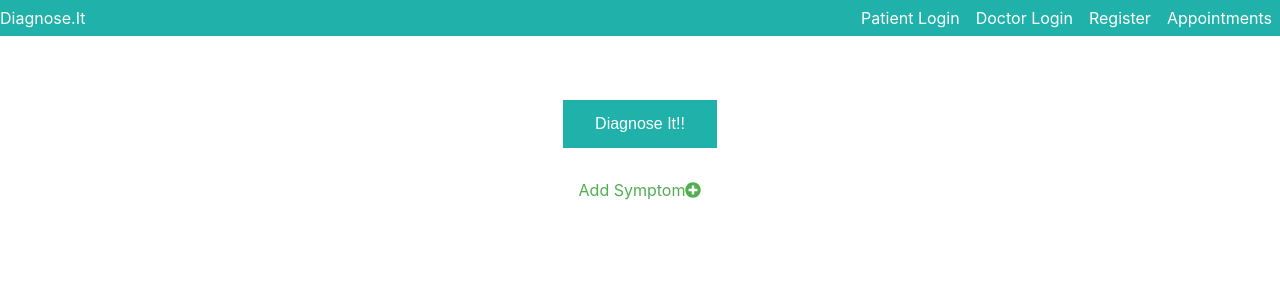
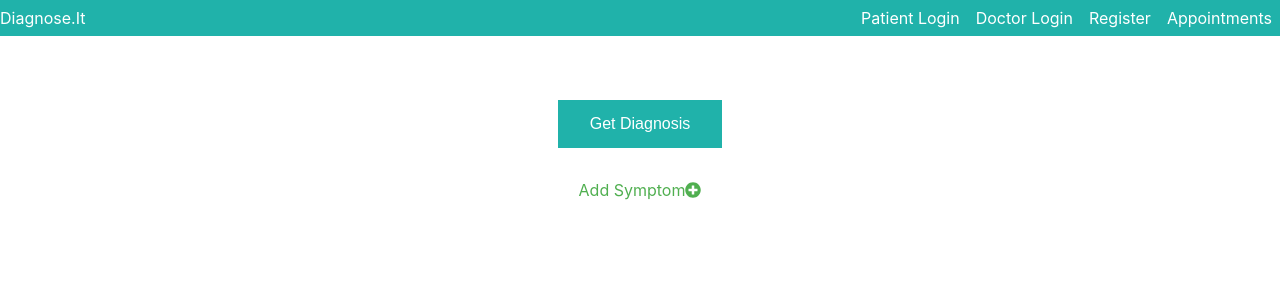
Before and after one commit to nvTwistt/final_project, a React (Create React App) app: page / in a window 1280 px wide. Shown: the top 300 px of the page. Built offline with nearby package versions, Linux system fonts and the light colour scheme.

Commit message:
changed symptom from container to form

```diff
--- /dev/null
+++ b/src/components/diagnosis/diagnosis.js
@@ -0,0 +1,10 @@
+import React, { useEffect, useState } from "react";
+
+export default function SymptomsPage(props) {
+  console.log(props)
+  return (
+    <div>
+      You have a sprained ankle!!!
+    </div>
+  );
+}
--- a/src/components/symptoms/SymptomList.js
+++ b/src/components/symptoms/SymptomList.js
@@ -10,7 +10,6 @@ export default function SymptomList(props) {
 
   const addToSymptomList = () => {
     symptomList.push(symptomList.length + 1);
-    console.log(symptomList);
     setSymptomList([...symptomList]);
   };
 
@@ -25,7 +24,12 @@ export default function SymptomList(props) {
       <ul>
         {symptomList.map((list, index) => {
           return (
-            <SymptomItem index={index} delSymptom={deleteFromSymptomsList} />
+            <SymptomItem
+            index={index}
+            delSymptom={deleteFromSymptomsList}
+            bodyPart={"bodyPart"}
+            subLocation ={"subLocation"}
+            symptom = {"symptom"}/>
           );
         })}
       </ul>
--- a/src/components/symptoms/SymptomsPage.css
+++ b/src/components/symptoms/SymptomsPage.css
@@ -1,4 +1,4 @@
-.symptom-page{
+.symptom-form{
   padding: 2rem;
   display: flex;
   flex-direction: column;
--- a/src/components/symptoms/SymptomsPage.js
+++ b/src/components/symptoms/SymptomsPage.js
@@ -1,14 +1,20 @@
 import React, { useEffect, useState } from "react";
 import SymptomList from "./SymptomList";
+import Diagnosis from "../diagnosis/diagnosis"
 import "./SymptomsPage.css";
 
 export default function SymptomsPage(props) {
+
+  const getDiagnosis = (props) => {
+    console.log(props)
+    console.log("clicked")
+  };
+
+
   return (
-    <div class="symptom-page">
-      <button className="diagnosis-button" onClick={()=>console.log("clicked")}>
-        Diagnose It!!
-      </button>
+    <form class="symptom-form">
+      <input className="diagnosis-button" onClick={()=>getDiagnosis} type="submit" value="Get Diagnosis" />
       <SymptomList />
-    </div>
+    </form>
   );
 }
```
Also changed, not shown: src/components/symptoms/SymptomItem.js (line endings or trailing spaces).
